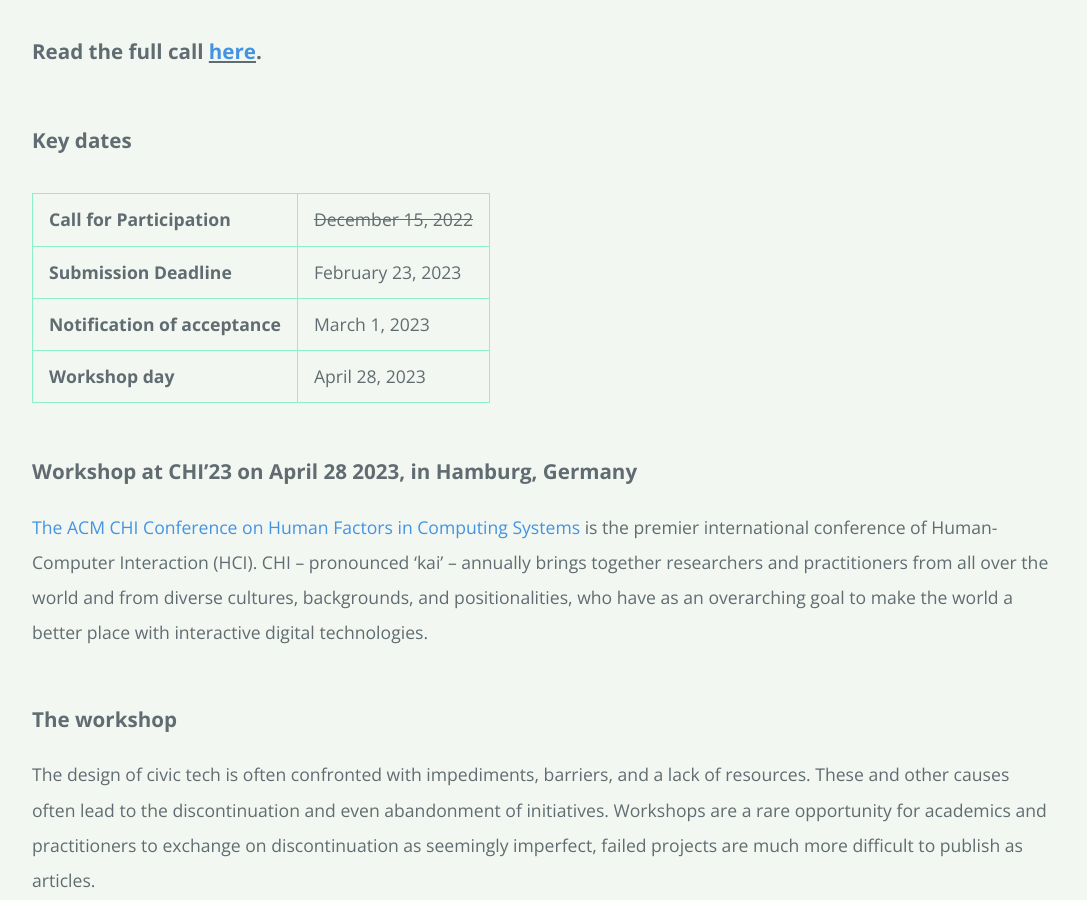
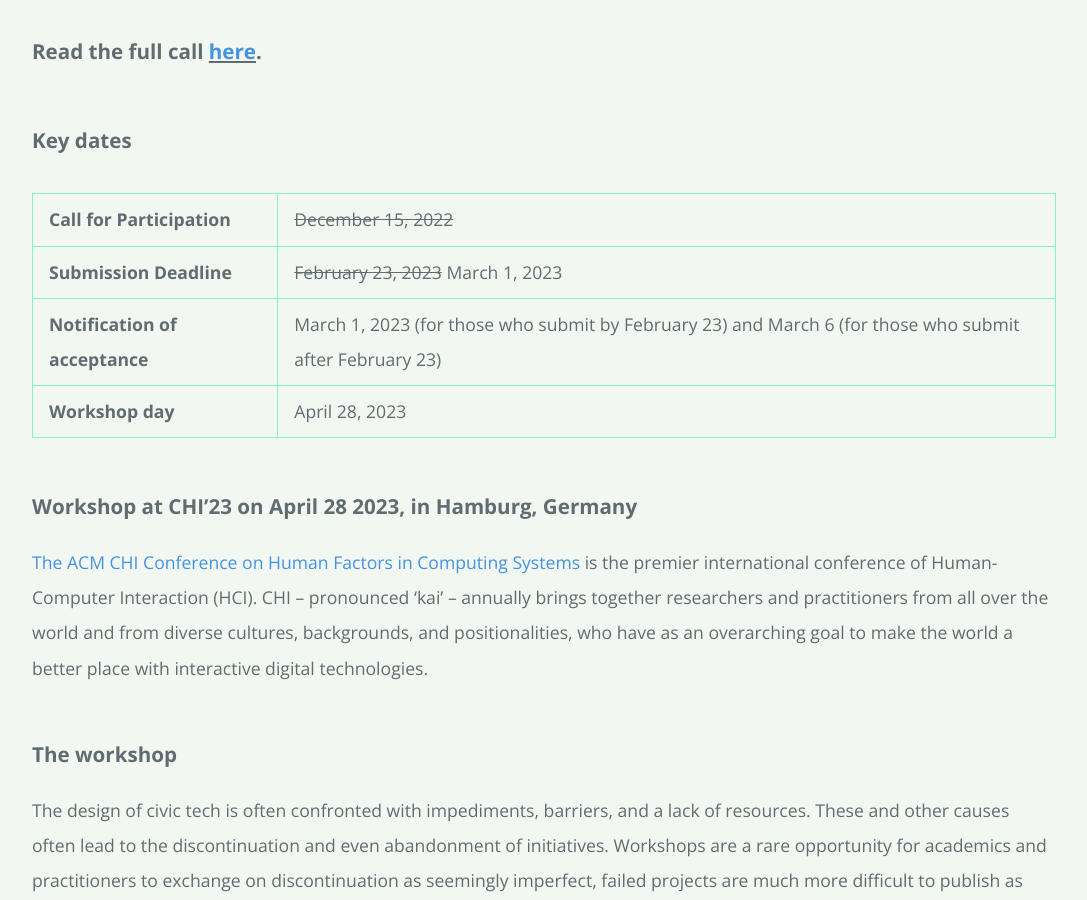
Before and after one commit to discontinued-civictech/discontinued-civictech.github.io, a Jekyll site: the page built from call.md, in a window 1280 px wide and 900 px high, scrolled down 674 px. Shown: the whole window, without its empty margins (96-1183 px from the left). Built offline with Jekyll 4.4.1, drawn with Linux system fonts in a browser that asks for light colours; our own code applies the rules of GitHub Pages for plain Markdown files.

Commit message:
update the key dates

```diff
--- a/call.md
+++ b/call.md
@@ -11,8 +11,8 @@ layout: default
 
 |:-------------------------------------------------------------|:---------------|
 | **Call for Participation** | ~~December 15, 2022~~ |
-| **Submission Deadline** | February 23, 2023 |
-| **Notification of acceptance** | March 1, 2023 |
+| **Submission Deadline** | ~~February 23, 2023~~ March 1, 2023 |
+| **Notification of acceptance** | March 1, 2023 (for those who submit by February 23) and  March 6 (for those who submit after February 23) |
 | **Workshop day** | April 28, 2023 |
 
 
```
